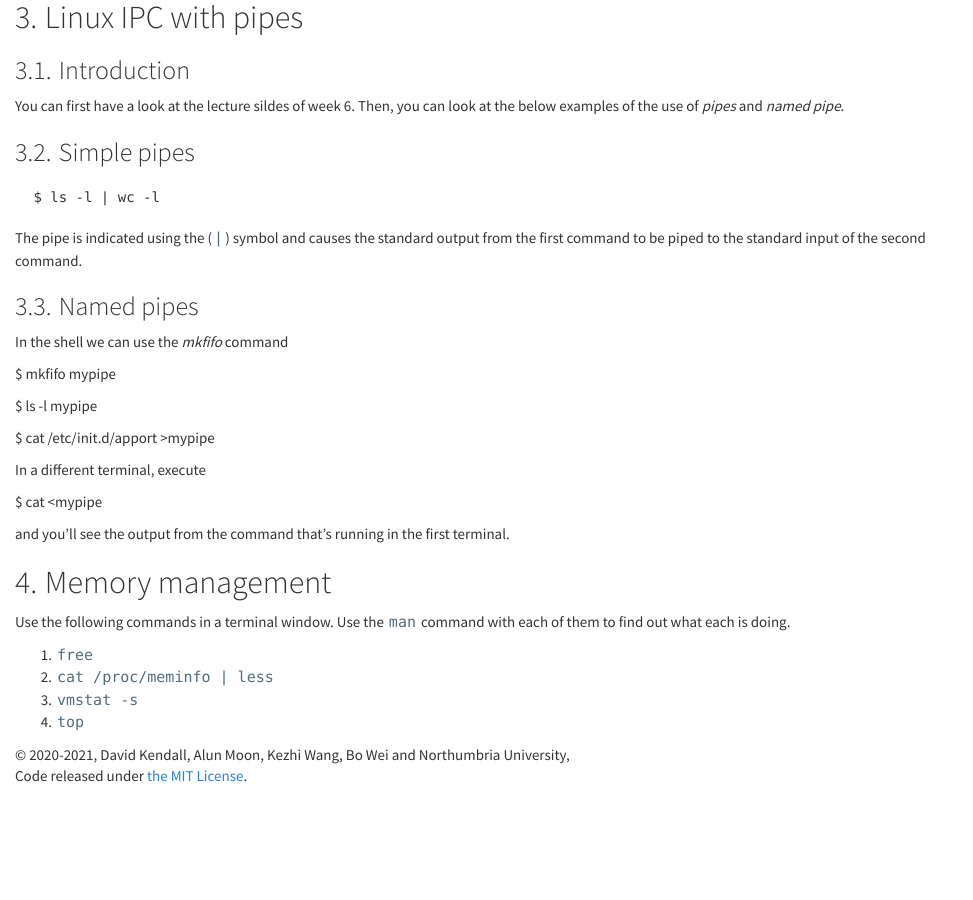
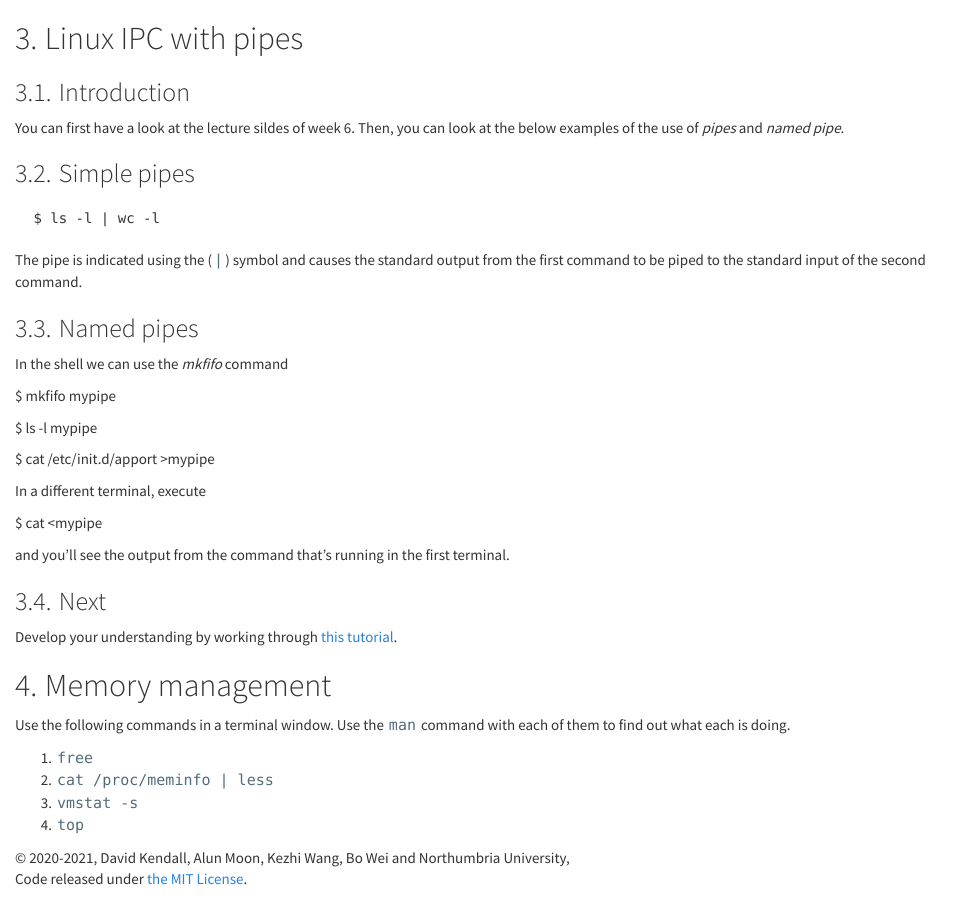
Before and after one commit to wkz20042008/kf4005, a Jekyll site: the page built from L08.md, in a window 1280 px wide and 900 px high, scrolled down 2420 px. Shown: the whole window, without its empty margins (0-973 px from the left). Built offline with Jekyll 4.4.1, drawn with Linux system fonts in a browser that asks for light colours; nearby versions of some CDN libraries; before the commit the page ends 3217 px from its top, so only the background shows below that.

Commit message:
Update L08.md

```diff
--- a/L08.md
+++ b/L08.md
@@ -366,7 +366,10 @@ and you’ll see the output from the command that’s running in the first termi
 
 
 
+### Next
 
+Develop your understanding by working
+through [this tutorial](http://linuxcommand.org/lc3_lts0070.php).
 
 
 <!--
```
